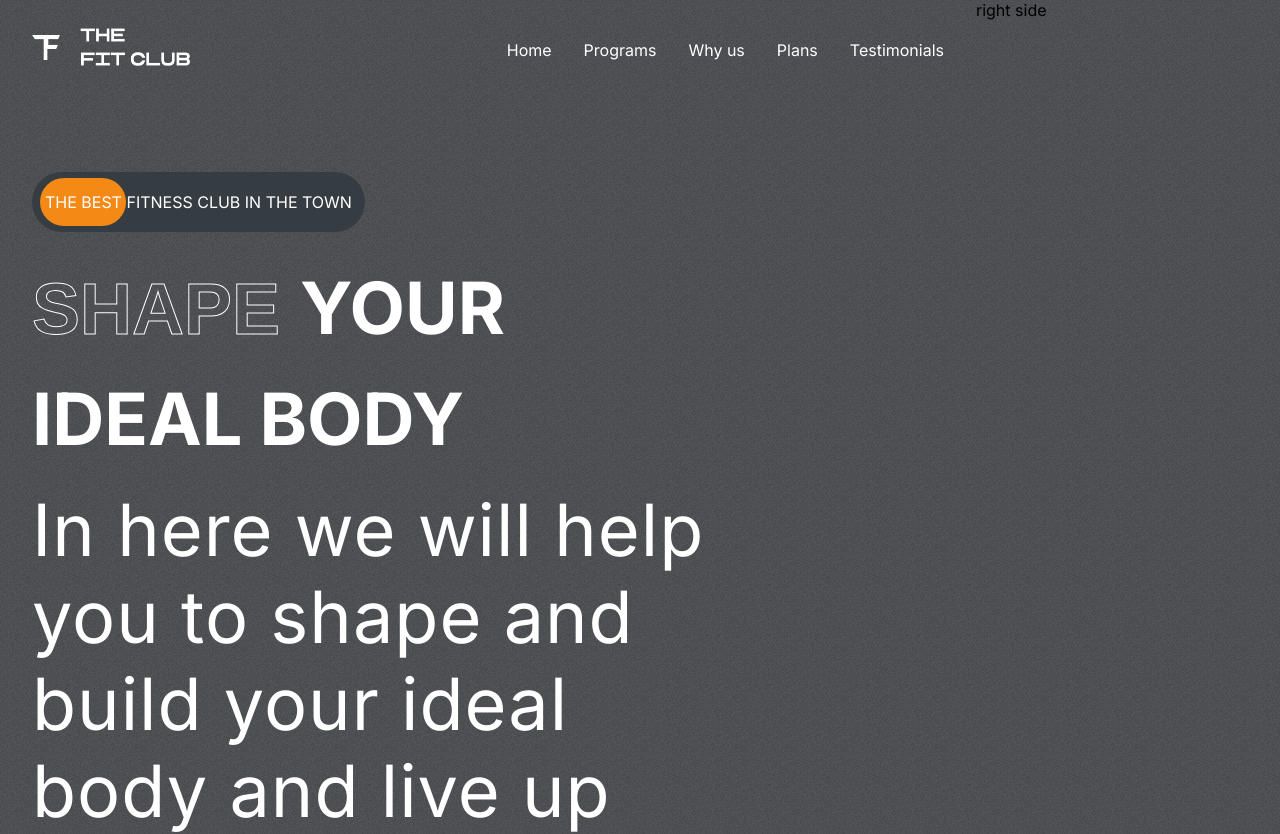
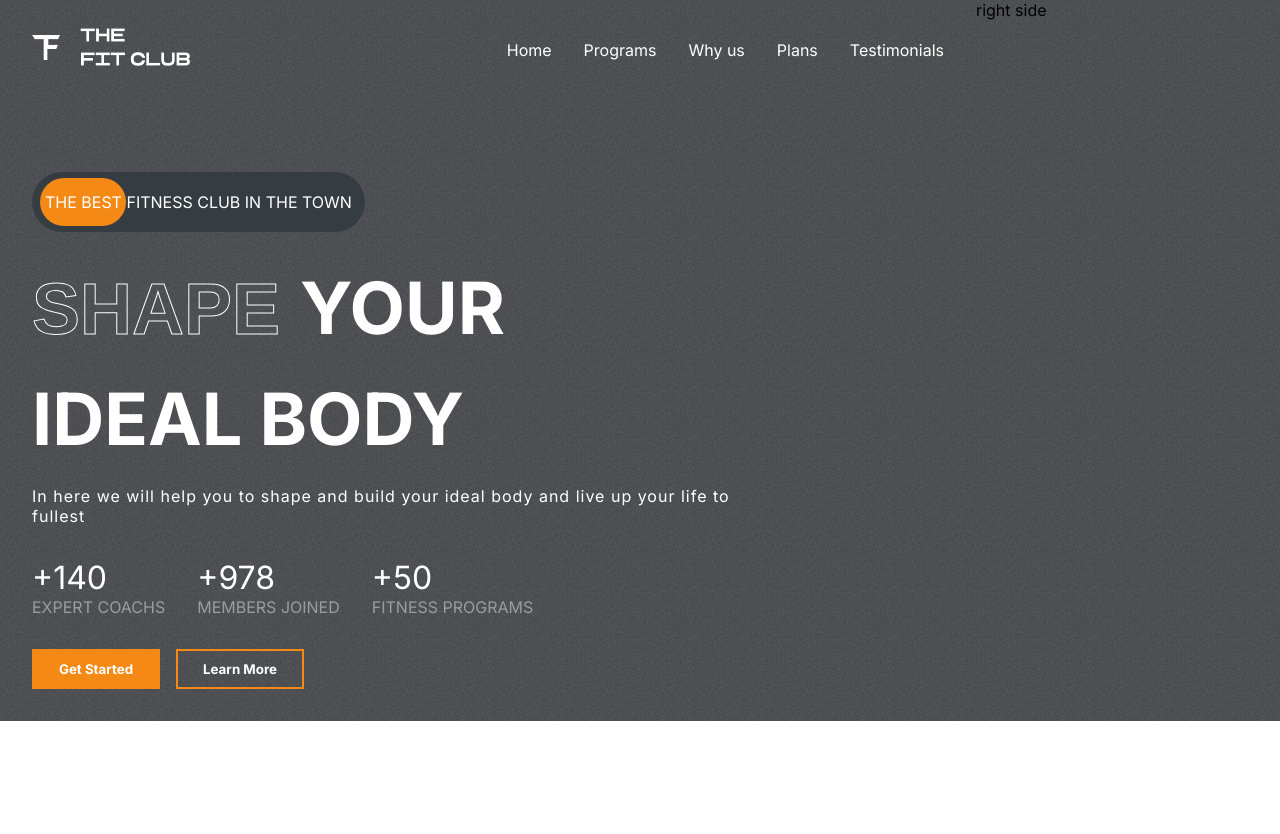
Before and after one commit to Szsz1987/Fit-club, a React (Create React App) app: page / in a window 1280 px wide. Shown: the top 834 px of the page. After the commit the page ends 800 px from the top, so only its background shows below. Built offline with nearby package versions, Linux system fonts and the light colour scheme.

Commit message:
Finish left section of Hero

```diff
--- a/src/App.css
+++ b/src/App.css
@@ -28,3 +28,37 @@
   -webkit-text-stroke-width: 1px;
   -webkit-text-stroke-color: white;
 }
+
+.btn{
+  background-color: white;
+  padding: 0.5rem;
+  font-weight: bold;
+  border: 4px solid transparent;
+  transition: 300ms all;
+  display: flex;
+  align-items: center;
+  justify-content: center;
+}
+
+.btn:hover{
+  cursor: pointer;
+}
+
+.hero-buttons{
+  display: flex;
+  gap: 1rem;
+  font-weight: normal;
+}
+
+.hero-buttons>:nth-child(1){
+  color: white;
+  background-color: var(--orange);
+  width: 8rem;
+}
+
+.hero-buttons>:nth-child(2){
+  color: white;
+  background-color: transparent;
+  width: 8rem;
+  border: 2px solid var(--orange);
+}
--- a/src/components/Hero/Hero.css
+++ b/src/components/Hero/Hero.css
@@ -56,9 +56,29 @@
 }
 
 .hero-text>div:nth-of-type(3){
-    font-style: 1rem;
+    font-size: 1rem;
     font-weight: 200;
     text-transform: none;
     letter-spacing: 1px;
     width: 80%;
 }
+
+.figures{
+    display: flex;
+    gap: 2rem;
+}
+
+.figures>div{
+    display: flex;
+    flex-direction: column;
+}
+
+.figures>div>span:nth-of-type(1){
+    color: white;
+    font-size: 2rem;
+}
+
+.figures>div>span:nth-of-type(2){
+    color:  var(--gray);
+    text-transform: uppercase;
+}
--- a/src/components/Hero/Hero.jsx
+++ b/src/components/Hero/Hero.jsx
@@ -28,6 +28,27 @@ const Hero = () => {
                         </span>
                     </div>
                 </div>
+                {/* Figures */}
+                <div className="figures">
+                    <div>
+                        <span>+140</span>
+                        <span>expert coachs</span>
+                    </div>
+                    <div>
+                        <span>+978</span>
+                        <span>members joined</span>
+                    </div>
+                    <div>
+                        <span>+50</span>
+                        <span>fitness programs</span>
+                    </div>
+                </div>
+
+                {/*hero buttons*/}
+                <div className="hero-buttons">
+                    <button className="btn">Get Started</button>
+                    <button className="btn">Learn More</button>
+                </div>
             </div>
             <div className="right-h">right side</div>
         </div>
```
